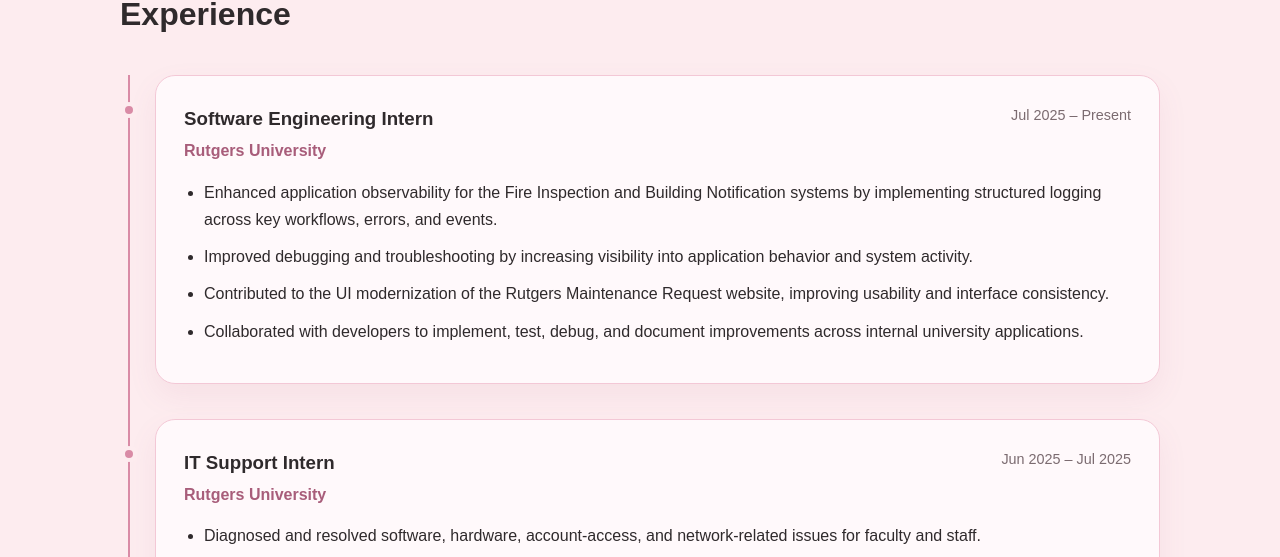
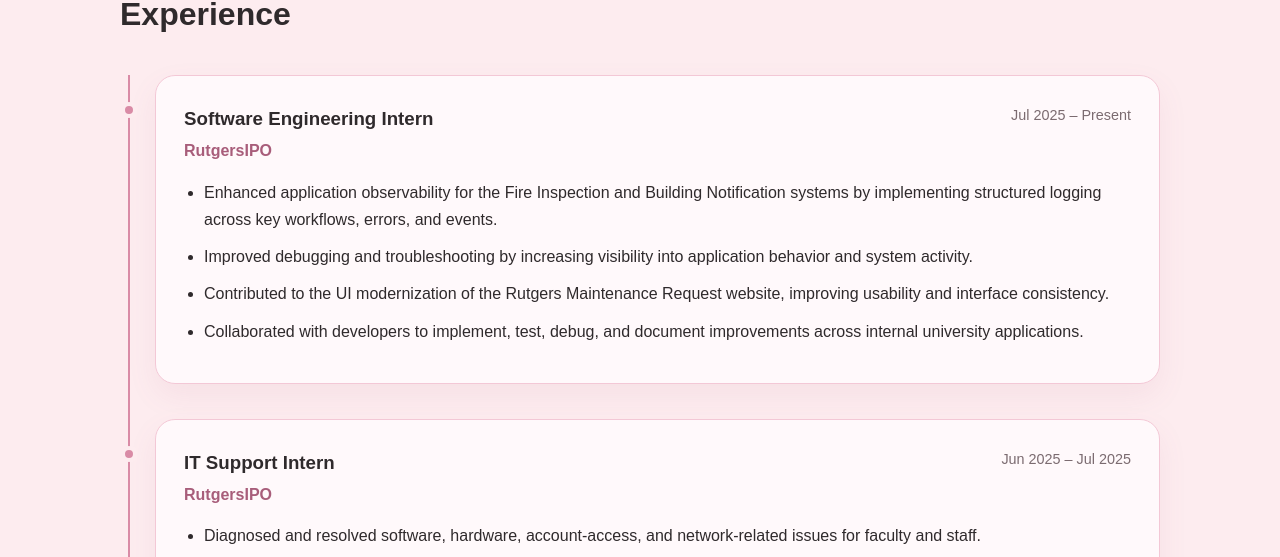
Before and after one commit to SorayaM0/portfolio, a plain HTML site: page index.html in a window 1280 px wide. Shown: the part 2011-2568 px from the top of the page. Drawn offline with Linux system fonts and the light colour scheme; a script that the page names is missing.

Commit message:
Edited experience section

```diff
--- a/index.html
+++ b/index.html
@@ -266,7 +266,7 @@
                                 </h3>
 
                                 <h4>
-                                    Rutgers University
+                                    RutgersIPO
                                 </h4>
 
                             </div>
@@ -332,7 +332,7 @@
                                 </h3>
 
                                 <h4>
-                                    Rutgers University
+                                    RutgersIPO
                                 </h4>
 
                             </div>
```
